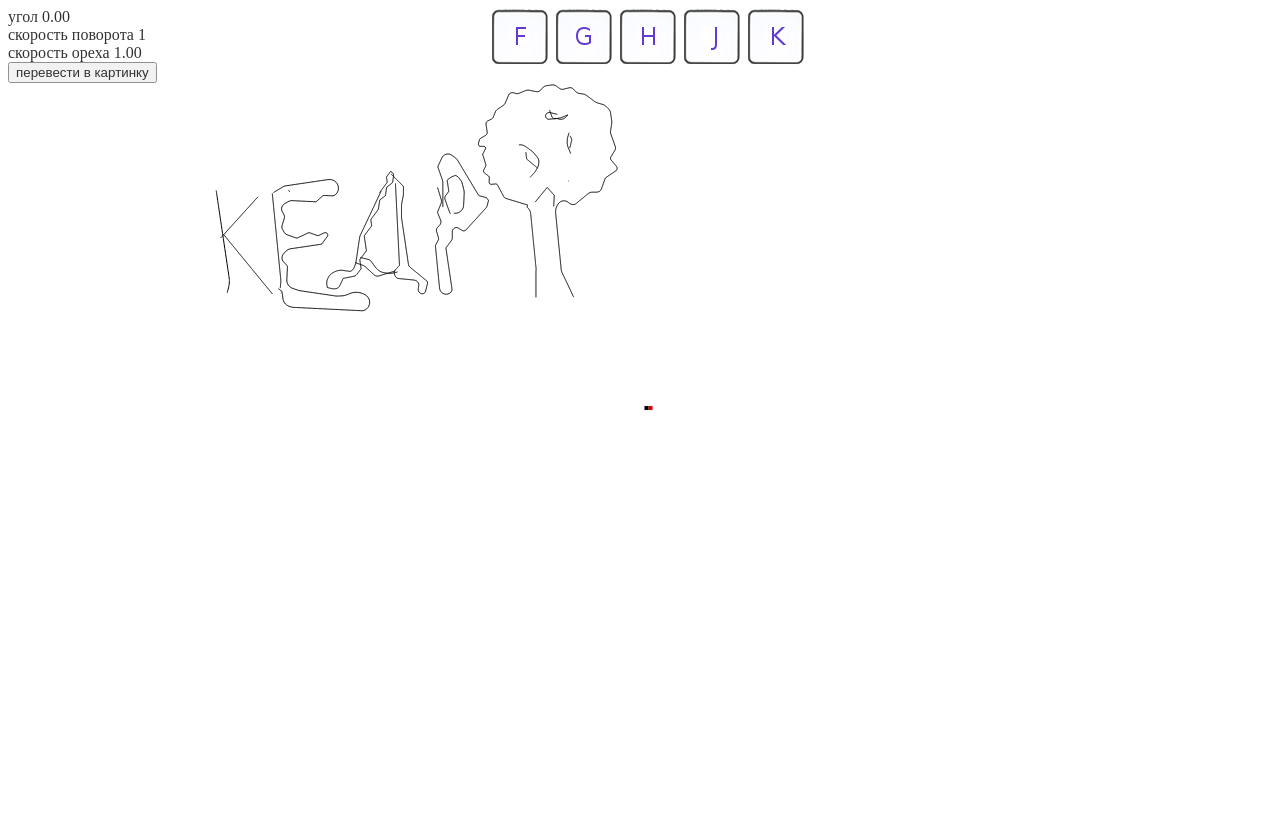
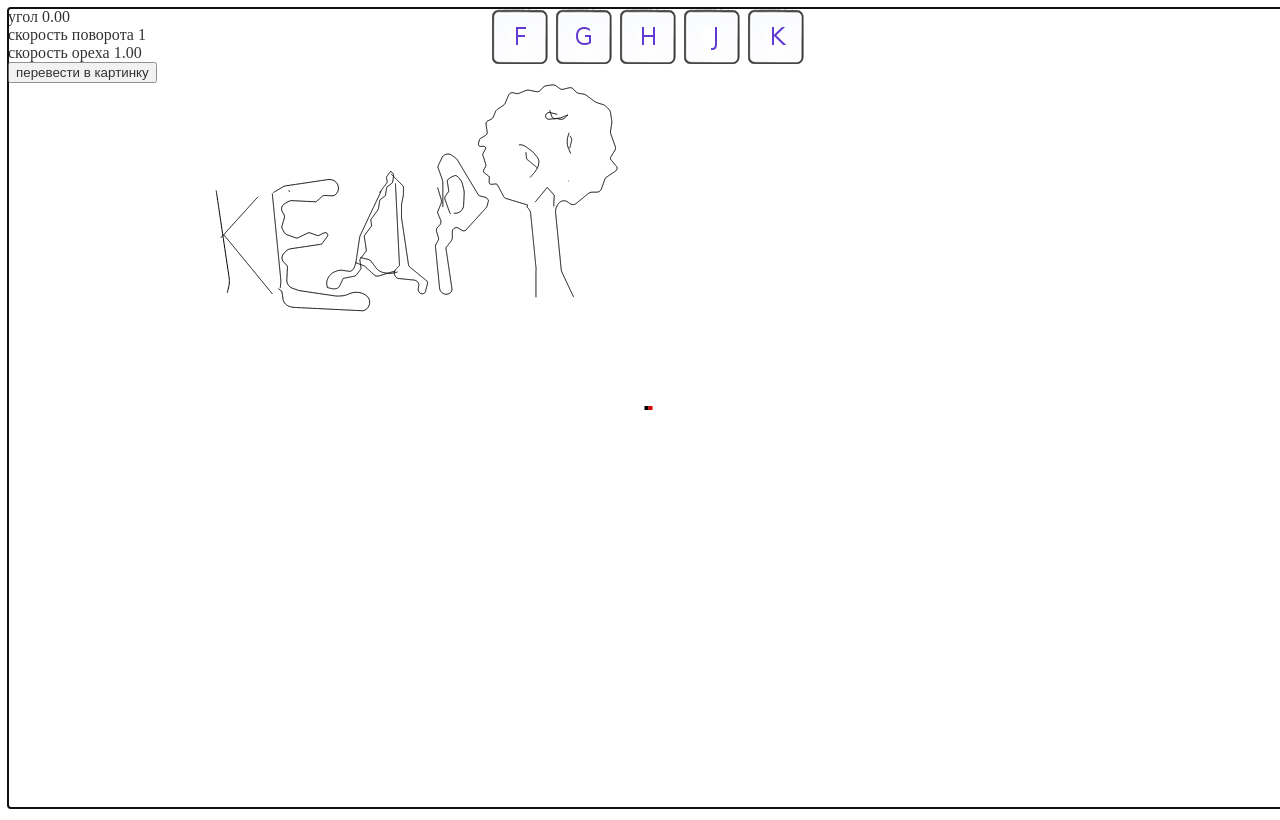
Before and after one commit to aumberg/kedr, a plain HTML site: page index.html in a window 1280 px wide. Drawn offline with Linux system fonts and the light colour scheme.

Commit message:
focus pokus

```diff
--- a/index.html
+++ b/index.html
@@ -32,6 +32,6 @@
 		<div id="buttonJ" style="background:url(img/buttonJ.png); width:60px; height:60px; display: inline-block;"></div>
 		<div id="buttonK" style="background:url(img/buttonK.png); width:60px; height:60px; display: inline-block;"></div>
 	</div>
-	<canvas id="myCanvas"/></canvas>
+	<canvas id="myCanvas" tabindex="1" /></canvas>
 </body>
 </html>
--- a/kedr.js
+++ b/kedr.js
@@ -184,6 +184,7 @@ if(window.addEventListener) {
     function init () {
         // Находим canvas элемент
         canvas = document.getElementById('myCanvas');
+        canvas.focus()
 
         if (!canvas) {
             alert('Ошибка! Canvas элемент не найден!');
```
